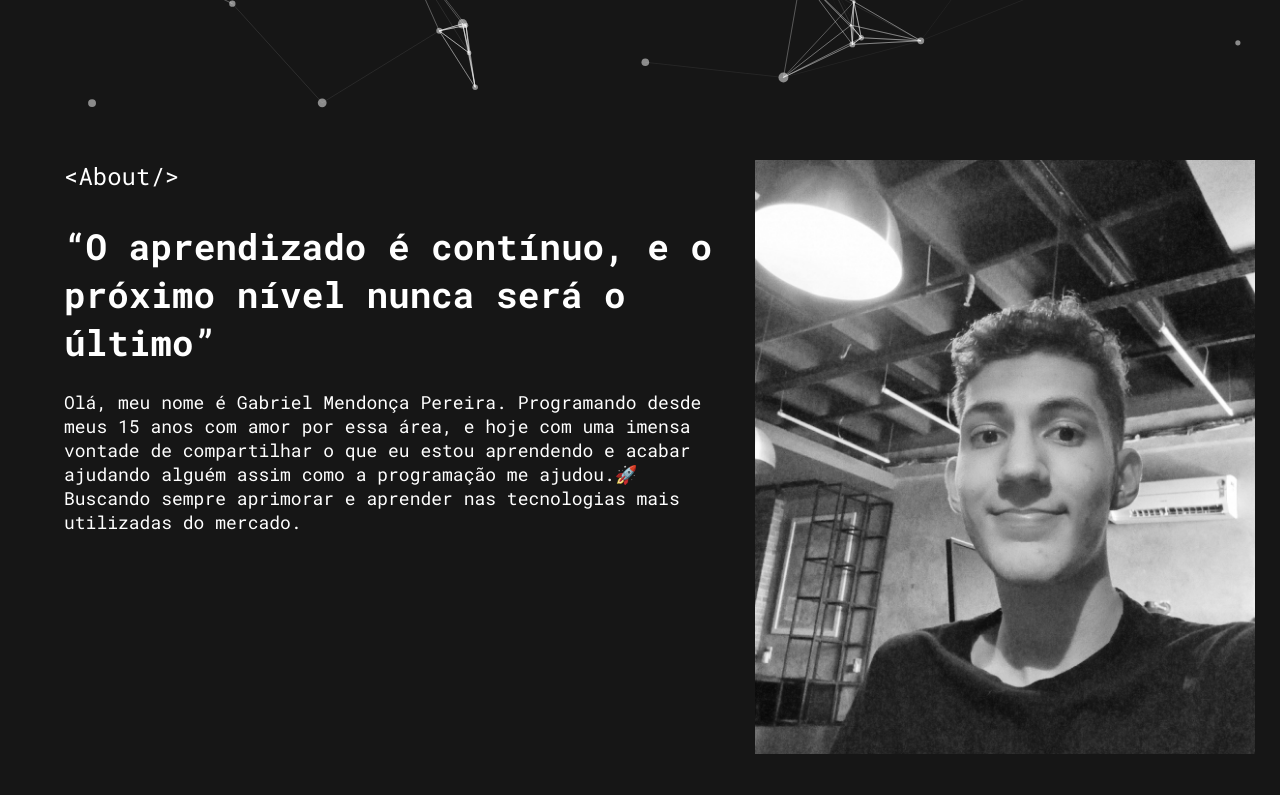
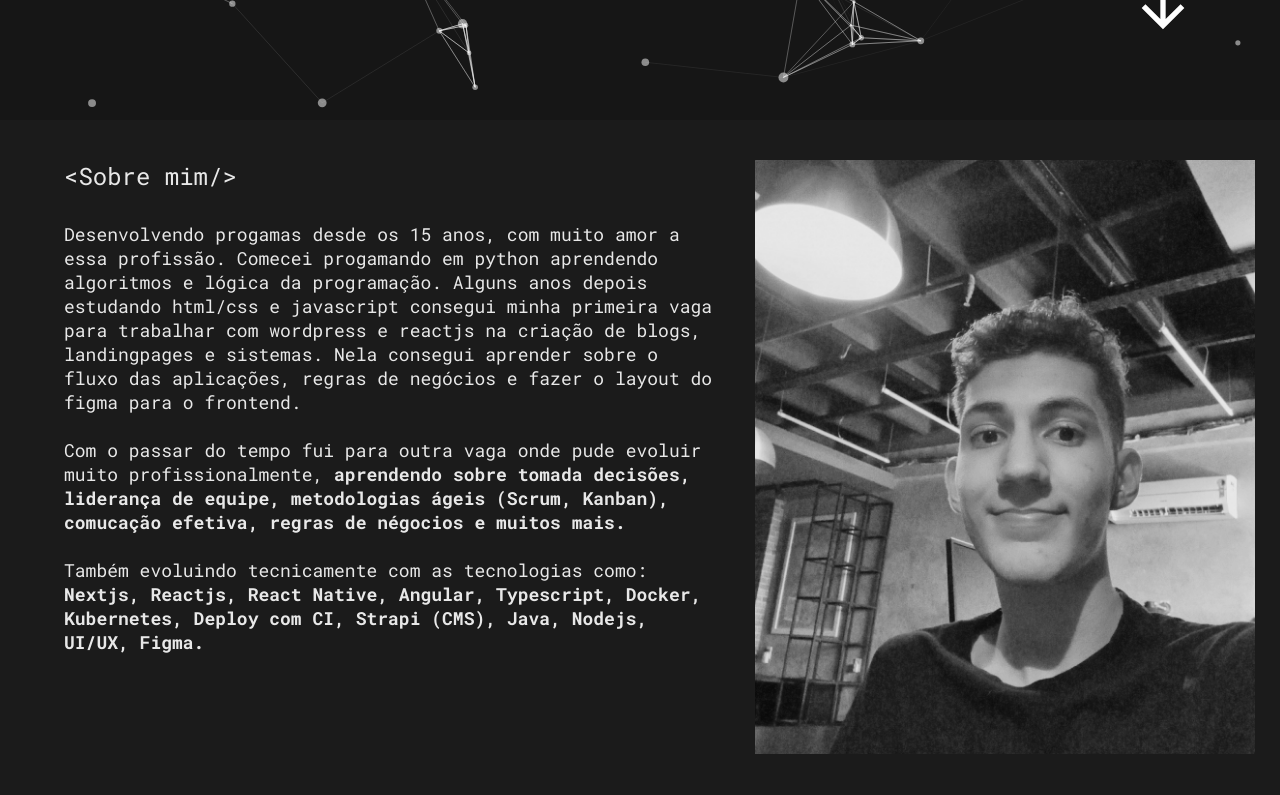
Before and after one commit to gabriel-mend/me, a Next.js app: page / in a window 1280 px wide. Shown: the part 680-1475 px from the top of the page. Built offline with nearby package versions, Linux system fonts and the light colour scheme.

Commit message:
refactor: arrumando seções

```diff
--- a/src/components/screens/Home/AboutSection/AboutSection.styles.ts
+++ b/src/components/screens/Home/AboutSection/AboutSection.styles.ts
@@ -1,6 +1,7 @@
+import { Wrapper } from '@/components/shared/ui'
 import { styled } from '@/styles/config'
 
-export const Container = styled('div', {
+export const Container = styled(Wrapper, {
   size: '100%',
   display: 'flex',
   py: '4rem',
@@ -9,6 +10,14 @@ export const Container = styled('div', {
   '@bp3': {
     flexDirection: 'column'
   }
+})
+
+export const WrapperCustom = styled('div', {
+  width: '100%',
+  background: '$gray200',
+  opacity: 0.9,
+  zIndex: 999,
+  position: 'relative'
 })
 
 export const Paragraph = styled('p', {
--- a/src/components/screens/Home/AboutSection/AboutSection.tsx
+++ b/src/components/screens/Home/AboutSection/AboutSection.tsx
@@ -5,25 +5,39 @@ import Image from 'next/image'
 
 export function AboutSection() {
   return (
-    <Wrapper>
+    <S.WrapperCustom>
       <S.Container>
         <S.Column
           css={{
             $$width: '60%'
           }}
         >
-          <Tag text="About" />
+          <Tag text="Sobre mim" />
           <S.Paragraph>
-            <q>
-              O aprendizado é contínuo, e o próximo nível nunca será o último
-            </q>
+            Desenvolvendo progamas desde os 15 anos, com muito amor a essa
+            profissão. Comecei progamando em python aprendendo algoritmos e
+            lógica da programação. Alguns anos depois estudando html/css e
+            javascript consegui minha primeira vaga para trabalhar com wordpress
+            e reactjs na criação de blogs, landingpages e sistemas. Nela
+            consegui aprender sobre o fluxo das aplicações, regras de negócios e
+            fazer o layout do figma para o frontend.
+            <br />
+            <br /> Com o passar do tempo fui para outra vaga onde pude evoluir
+            muito profissionalmente,{' '}
+            <strong>
+              aprendendo sobre tomada decisões, liderança de equipe,
+              metodologias ágeis (Scrum, Kanban), comucação efetiva, regras de
+              négocios e muitos mais.
+            </strong>{' '}
             <br />
             <br />
-            Olá, meu nome é Gabriel Mendonça Pereira. Programando desde meus 15
-            anos com amor por essa área, e hoje com uma imensa vontade de
-            compartilhar o que eu estou aprendendo e acabar ajudando alguém
-            assim como a programação me ajudou.🚀 Buscando sempre aprimorar e
-            aprender nas tecnologias mais utilizadas do mercado.
+            Também evoluindo tecnicamente com as tecnologias como:
+            <br />
+            <strong>
+              Nextjs, Reactjs, React Native, Angular, Typescript, Docker,
+              Kubernetes, Deploy com CI, Strapi (CMS), Java, Nodejs, UI/UX,
+              Figma.
+            </strong>
           </S.Paragraph>
         </S.Column>
         <S.Column
@@ -38,6 +52,6 @@ export function AboutSection() {
           />
         </S.Column>
       </S.Container>
-    </Wrapper>
+    </S.WrapperCustom>
   )
 }
--- a/src/components/screens/Home/HeroSection/HeroSection.styles.ts
+++ b/src/components/screens/Home/HeroSection/HeroSection.styles.ts
@@ -50,3 +50,7 @@ export const ScrollDown = styled('div', {
     fontSize: '$xxs'
   }
 })
+
+export const Content = styled('div', {
+  zIndex: 999
+})
--- a/src/components/screens/Home/HeroSection/HeroSection.tsx
+++ b/src/components/screens/Home/HeroSection/HeroSection.tsx
@@ -24,6 +24,7 @@ export function HeroSection() {
   return (
     <S.Container>
       <Wrapper>
+        <S.Content>
           <S.Title>
             Hello, i am
             <br /> <span>Gabriel</span>, software <br /> developer {`</>`}
@@ -37,6 +38,7 @@ export function HeroSection() {
               height={64}
             />
           </S.ScrollDown>
+        </S.Content>
         <Particles
           id="tsparticles"
           init={particlesInit}
--- a/src/components/shared/navigation/Footer/Footer.styles.ts
+++ b/src/components/shared/navigation/Footer/Footer.styles.ts
@@ -5,6 +5,7 @@ export const Container = styled('div', {
   padding: '7.2rem 0 3.2rem',
 
   position: 'relative',
+  zIndex: 999,
 
   display: 'flex',
   flexDirection: 'column',
```
Lines whose indentation alone changed are shown as unchanged.
